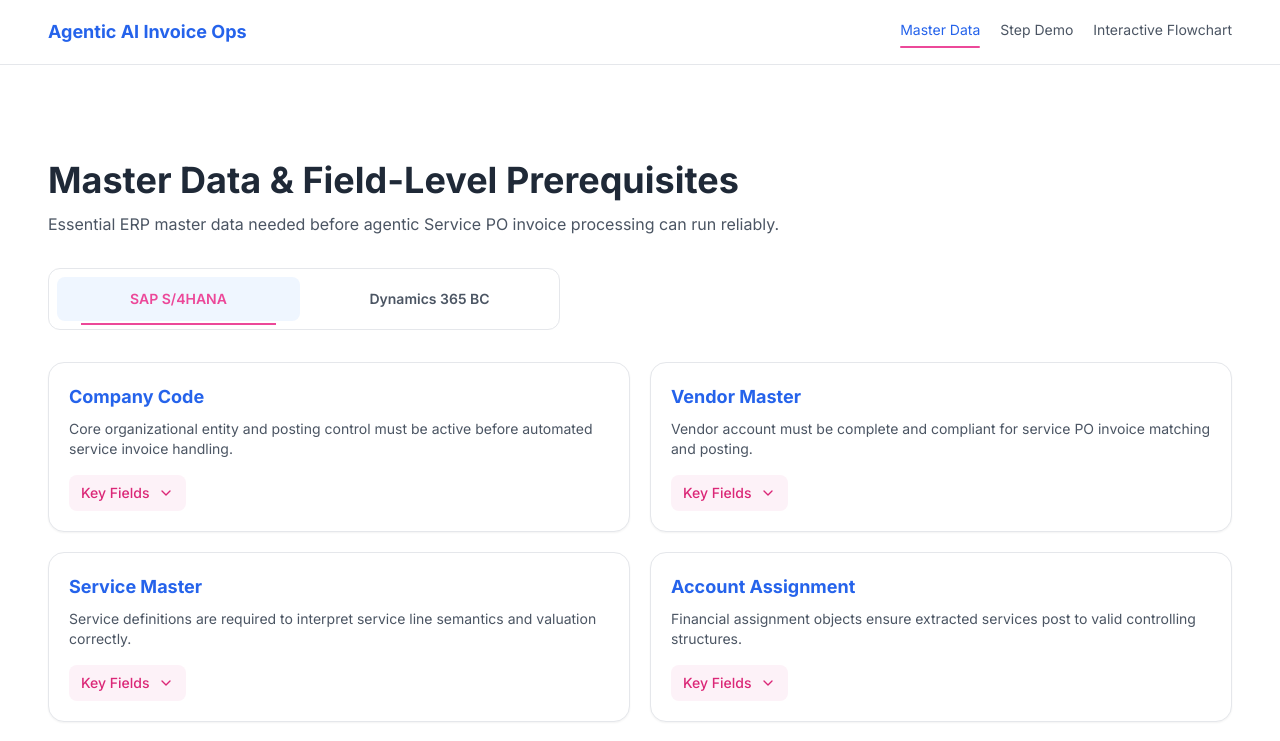
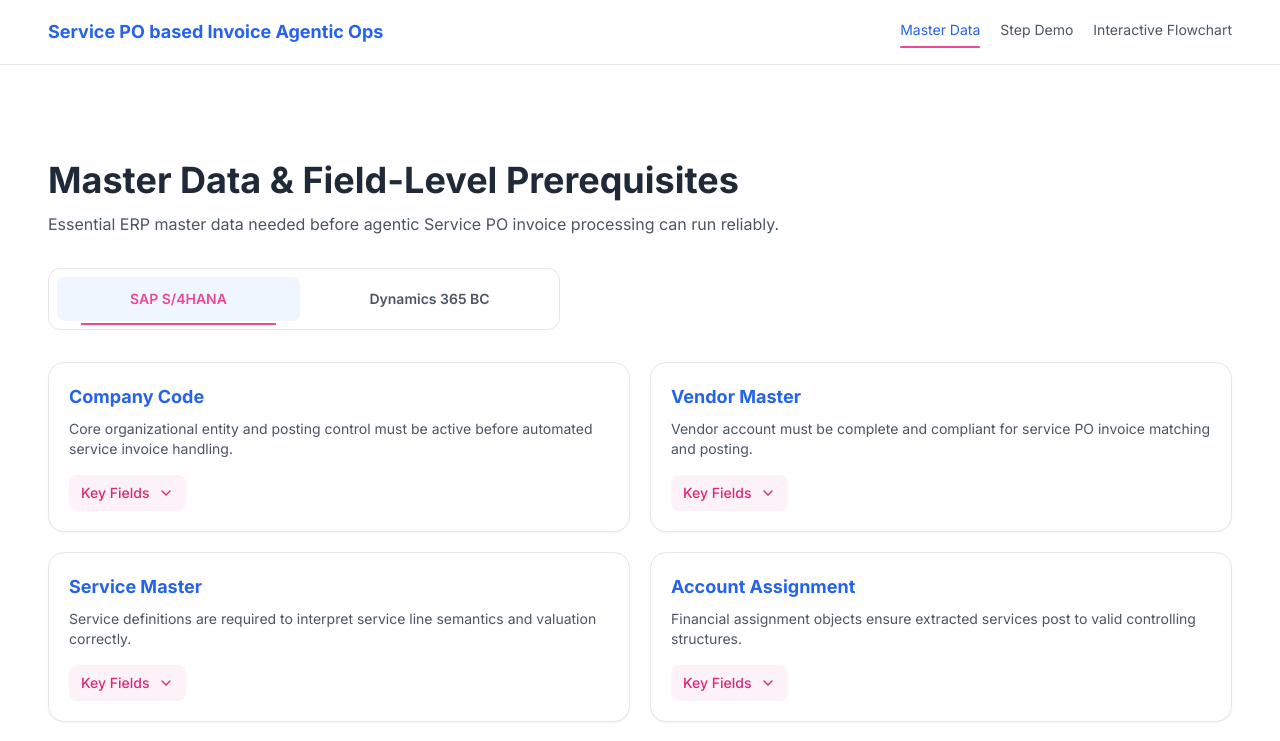
Before and after one commit to kulkid49/Service-PO-Agentic-AI, a React (Vite) app in the folder service-po-invoice-demo/: page / in a window 1280 px wide. Shown: the top 741 px of the page. Built offline with nearby package versions, Linux system fonts and the light colour scheme.

Commit message:
Update navbar logo text

```diff
--- a/service-po-invoice-demo/src/App.tsx
+++ b/service-po-invoice-demo/src/App.tsx
@@ -63,7 +63,7 @@ export default function App() {
       <header className="fixed inset-x-0 top-0 z-50 border-b border-gray-200 bg-white/95 backdrop-blur">
         <nav className="mx-auto flex h-16 w-full max-w-7xl items-center justify-between px-6 lg:px-12">
           <a href="#top" className="text-lg font-bold text-blue-600">
-            Agentic AI Invoice Ops
+            Service PO based Invoice Agentic Ops
           </a>
           <div className="hidden items-center gap-5 text-sm text-gray-600 md:flex">
             {navLinks.map((link) => (
```
